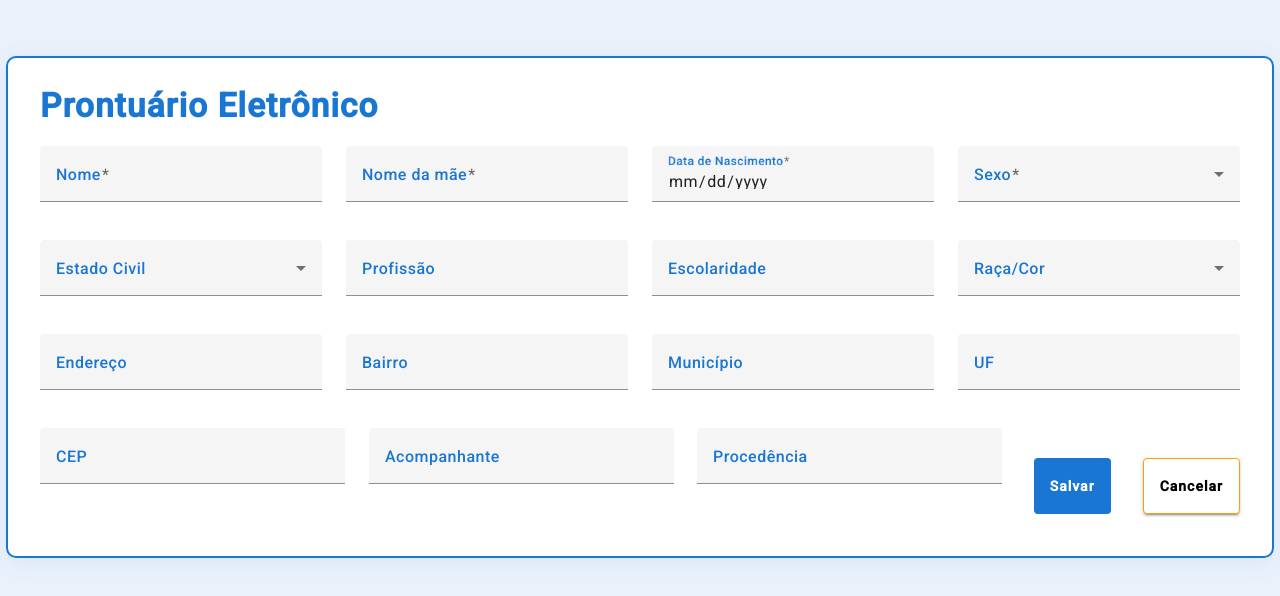
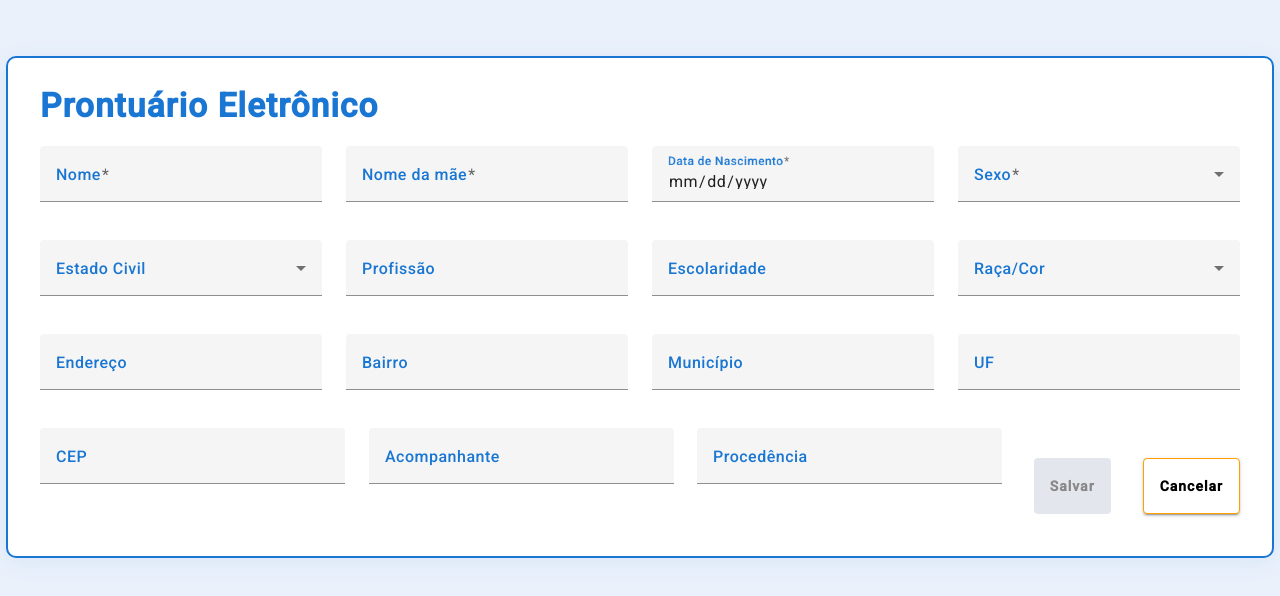
Before and after one commit to fpjunior/protuario-eletronico, an Angular app in the folder frontend/: page /pacientes/novo in a window 1280 px wide. Shown: the top 596 px of the page. Built offline with nearby package versions, Linux system fonts and the light colour scheme.

Commit message:
style: botão Salvar com cor cinza/azul claro quando desabilitado no formulário de pacientes

```diff
--- a/frontend/src/app/pacientes/pacientes-form.component.html
+++ b/frontend/src/app/pacientes/pacientes-form.component.html
@@ -85,7 +85,10 @@
       <input matInput formControlName="procedencia" />
     </mat-form-field>
     <mat-error *ngIf="form.errors?.['duplicado']">Já existe paciente com este nome, nome da mãe e data de nascimento.</mat-error>
-    <button mat-raised-button color="primary" type="submit" [disabled]="form.invalid || form.pending || form.errors?.['duplicado']">
+    <button mat-raised-button color="primary" type="submit"
+      [disabled]="form.invalid || form.pending || form.errors?.['duplicado']"
+      [ngClass]="{'botao-desabilitado': form.invalid || form.pending || form.errors?.['duplicado']}"
+    >
       {{ pacienteEditando ? 'Atualizar' : 'Salvar' }}
     </button>
     <button mat-raised-button type="button" class="cancelar-btn" (click)="cancelar()">
--- a/frontend/src/app/pacientes/pacientes.component.scss
+++ b/frontend/src/app/pacientes/pacientes.component.scss
@@ -186,6 +186,15 @@ mat-divider {
   max-width: 180px;
 }
 
+.botao-desabilitado {
+  background-color: #e3e7ed !important; // azul bem claro
+  color: #888 !important;
+  cursor: not-allowed !important;
+  box-shadow: none !important;
+  border: none !important;
+  opacity: 1 !important;
+}
+
 @media (max-width: 900px) {
   .ficha-container {
     padding: 16px 4px 16px 4px;
```
